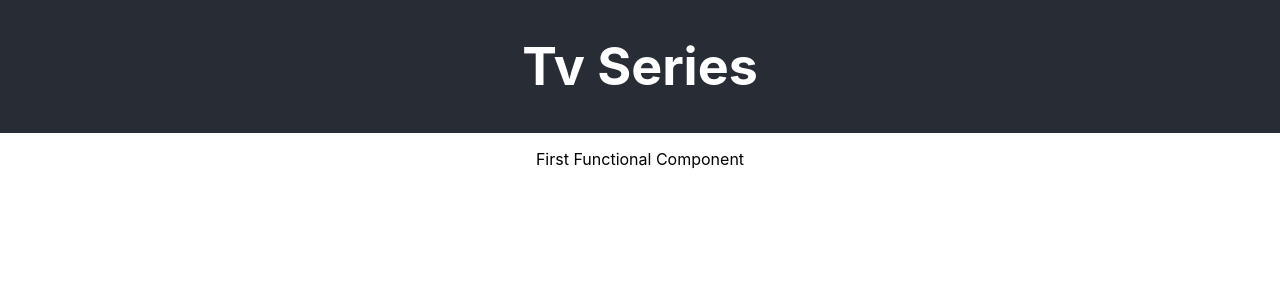
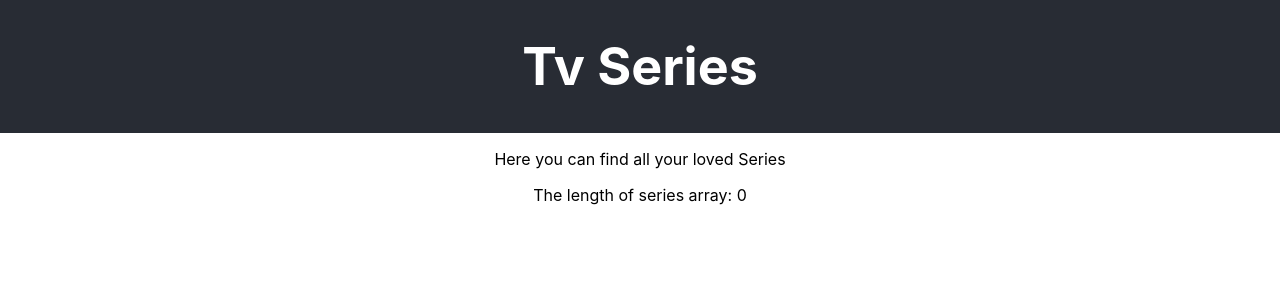
Before and after one commit to AK20399/TV-Series-with-React, a React (Create React App) app: page / in a window 1280 px wide. Shown: the top 300 px of the page. Built offline with nearby package versions, Linux system fonts and the light colour scheme.

Commit message:
Added State

```diff
--- a/src/components/app/App.js
+++ b/src/components/app/App.js
@@ -9,7 +9,7 @@ class App extends React.Component {
 				<header className='App-header'>
 					<h1 className='App-title'>Tv Series</h1>
 				</header>
-				<Intro />
+				<Intro message='Here you can find all your loved Series' />
 			</div>
 		);
 	}
--- a/src/components/intro/index.js
+++ b/src/components/intro/index.js
@@ -1,8 +1,17 @@
 import React from 'react';
 
 class intro extends React.Component {
+	state = {
+		series: [],
+	};
+
 	render() {
-		return <p className='App-intro'>First Functional Component</p>;
+		return (
+			<div>
+				<p>{this.props.message}</p>
+				<p>The length of series array: {this.state.series.length}</p>
+			</div>
+		);
 	}
 }
 
```
